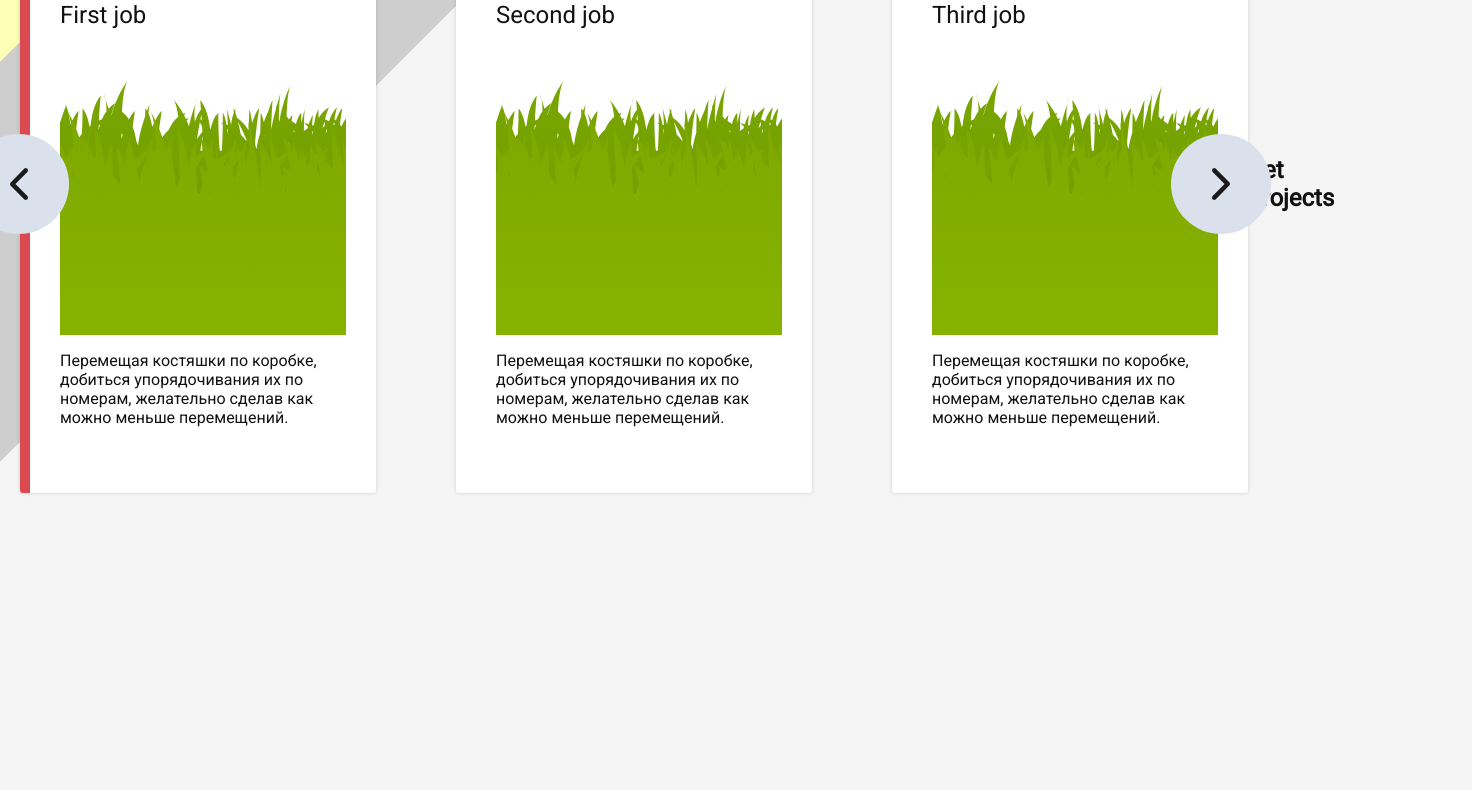
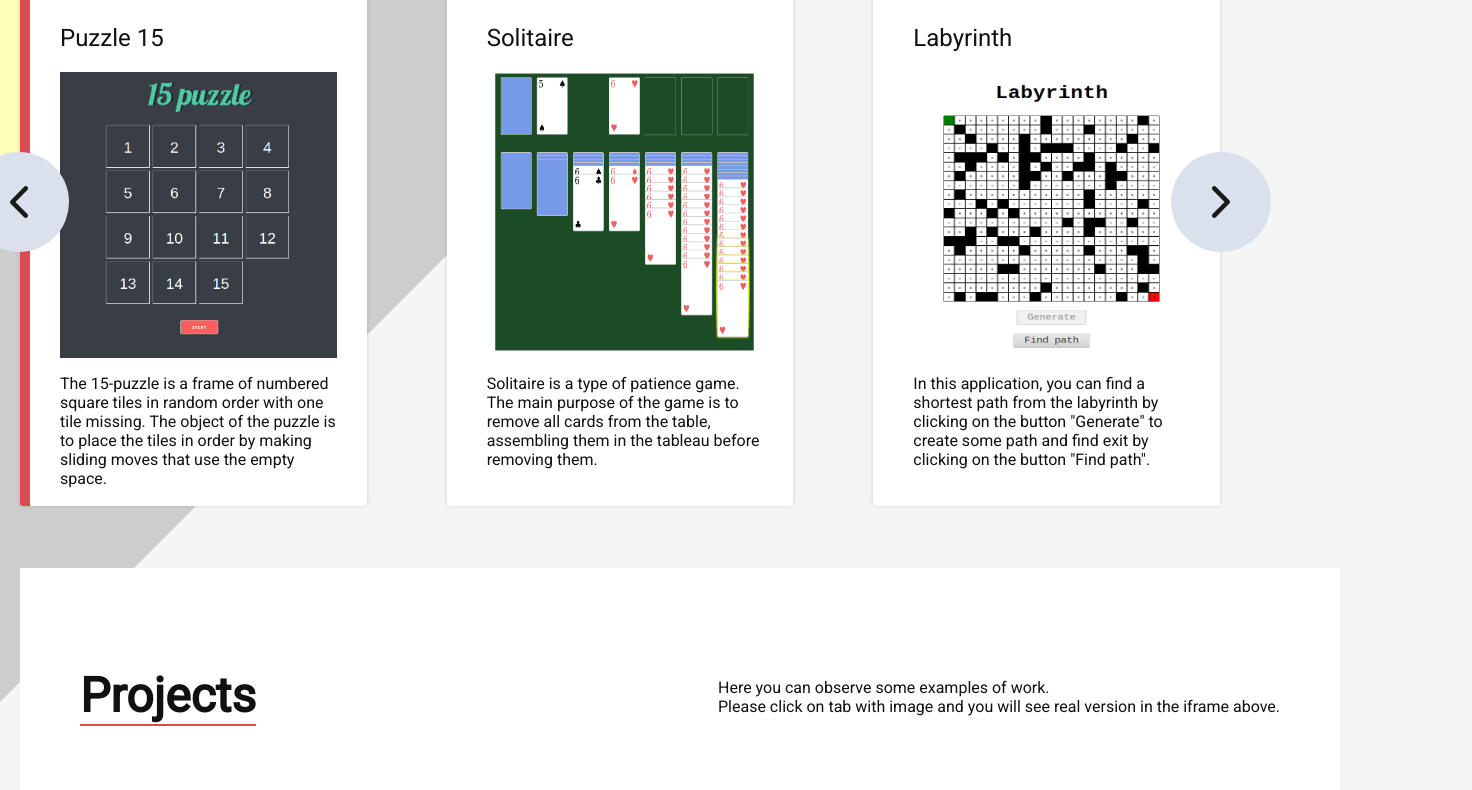
Before and after one commit to kate-lobatenko/customSlider, a plain HTML site: page index.html in a window 1280 px wide. Shown: the part 290-1080 px from the top of the page, 1472 px wide, since content can reach past the window. Before the commit the page ends 880 px from the top, so only its background shows below. Drawn offline with Linux system fonts and the light colour scheme.

Commit message:
updated content of slider

```diff
--- a/index.html
+++ b/index.html
@@ -12,7 +12,7 @@
 
 <body class="skewed_bg">
   <div class="wrapper">
-    <h1>Portfolio</h1>
+    <h1 class="wrapper-title">Portfolio</h1>
     <div class="slider">
       <div class="slider-wrapper">
         <div class="slide active" data-slide-visible="true">
@@ -20,15 +20,16 @@
             <span class="number">01</span>
           </div>
           <div class="title_wrap">
-            <h2 class="title">First job</h2>
+            <h2 class="title">Puzzle 15</h2>
           </div>
           <div class="content">
-            <img src="grass.svg" />
+            <img src="img/puzzle15.png" />
           </div>
           <div class="description_wrap">
-            <p class="description">Перемещая костяшки по коробке, добиться упорядочивания их по номерам, желательно
-              сделав
-              как можно меньше перемещений.</p>
+            <p class="description">The 15-puzzle is a frame of numbered square tiles
+              in random order with one tile missing.
+              The object of the puzzle is to place the tiles in order by making sliding moves that use the empty space.
+            </p>
           </div>
         </div>
         <div class="slide" data-slide-visible="true">
@@ -36,15 +37,15 @@
             <span class="number">02</span>
           </div>
           <div class="title_wrap">
-            <h2 class="title">Second job</h2>
+            <h2 class="title">Solitaire</h2>
           </div>
           <div class="content">
-            <img src="grass.svg" />
+            <img src="img/solitaire.png" />
           </div>
           <div class="description_wrap">
-            <p class="description">Перемещая костяшки по коробке, добиться упорядочивания их по номерам, желательно
-              сделав
-              как можно меньше перемещений.</p>
+            <p class="description">Solitaire is a type of patience game. The main purpose of the game is to remove all
+              cards from the table, assembling them in the tableau before removing them.
+            </p>
           </div>
         </div>
         <div class="slide" data-slide-visible="true">
@@ -52,15 +53,15 @@
             <span class="number">03</span>
           </div>
           <div class="title_wrap">
-            <h2 class="title">Third job</h2>
+            <h2 class="title">Labyrinth</h2>
           </div>
           <div class="content">
-            <img src="grass.svg" />
+            <img src="img/labyrinth.png" />
           </div>
           <div class="description_wrap">
-            <p class="description">Перемещая костяшки по коробке, добиться упорядочивания их по номерам, желательно
-              сделав
-              как можно меньше перемещений.</p>
+            <p class="description">
+              In this application, you can find a shortest path from the labyrinth by clicking on the button "Generate"
+              to create some path and find exit by clicking on the button "Find path".</p>
           </div>
         </div>
         <div class="slide" data-slide-visible="false">
@@ -68,15 +69,14 @@
             <span class="number">04</span>
           </div>
           <div class="title_wrap">
-            <h2 class="title">Fourth job</h2>
+            <h2 class="title">ModusVersus</h2>
           </div>
           <div class="content">
-            <img src="grass.svg" />
+            <img src="img/modusversus.png" />
           </div>
           <div class="description_wrap">
-            <p class="description">Перемещая костяшки по коробке, добиться упорядочивания их по номерам, желательно
-              сделав
-              как можно меньше перемещений.</p>
+            <p class="description">This is an example of frontend part of some site. You go to the page "Portolio". Also
+              you can check responsive version.</p>
           </div>
         </div>
         <div class="controls">
@@ -85,12 +85,16 @@
         </div>
 
         <div class="iframe-wrapper">
-          <h2 class="iframe-title">Pet projects</h2>
+          <h2 class="iframe-title">Projects</h2>
+          <p class="iframe-description">
+            Here you can observe some examples of work. <br/> Please click on tab with image and you will see real version in the iframe above.
+          </p>
         </div>
       </div>
     </div>
   </div>
 </body>
+
 <script src="app.js"></script>
 
 </html>
--- a/style.css
+++ b/style.css
@@ -26,18 +26,22 @@ body {
 
 .skewed_bg:before {
     background: #CFCECE;
-    margin-top: -60vh;
+    margin-top: -30vh;
 }
 
 .skewed_bg:after {
     background: #FEFFB6;
-    margin-top: -210vh;
+    margin-top: -250vh;
+    width: 115vw;
+    height: 50vh;
 }
 
-h1 {
+.wrapper-title {
     font-weight: bold;
     font-size: 48px;
     line-height: normal;
+    padding-bottom: 50px;
+    margin-bottom: 0;
 }
 
 .wrapper {
@@ -58,8 +62,6 @@ h1 {
     flex-wrap: nowrap;
     align-content: center;
     justify-content: space-between;
-    height: auto;
-    max-height: 609px;
     -ms-flex-align: center;
     -webkit-align-items: center;
     -webkit-box-align: center;
@@ -77,6 +79,11 @@ h1 {
     cursor: pointer;
     box-sizing: border-box;
     transition: border-left 1s linear;
+    width: -webkit-calc(100% / 3);
+    width: -moz-calc(100% / 3);
+    width: calc(100% / 3);
+    height: auto;
+    max-height: 609px;
 }
 
 .slide:nth-child(3) {
@@ -125,6 +132,14 @@ h1 {
     max-height: 286px;
     max-width: 286px;
     overflow: hidden;
+    min-height: 286px;
+    vertical-align: middle;
+    display: inline-flex;
+}
+
+.content img {
+    width: 100%;
+    cursor: pointer;
 }
 
 .controls {
@@ -181,9 +196,27 @@ h1 {
     transform: rotate(-180deg);
 }
 
+.iframe-wrapper {
+    display: flex;
+    width: 100%;
+    position: absolute;
+    bottom: -40vh;
+    padding: 60px;
+    background: #fff;
+    align-items: center;
+}
 
-.iframe-wrapper {
+.iframe-title {
+    font-family: Roboto;
+    font-style: normal;
+    font-weight: bold;
+    font-size: 48px;
+    line-height: 56px;
+    border-bottom: 2px solid #DB4951;
+}
 
+.iframe-description {
+    margin-left: auto;
 }
 
 @media all and (max-width: 1500px) {
```
Also changed, not shown: grass.svg (deleted), img/labyrinth.png (added), img/modusversus.png (added), img/puzzle15.png (added), img/solitaire.png (added).
